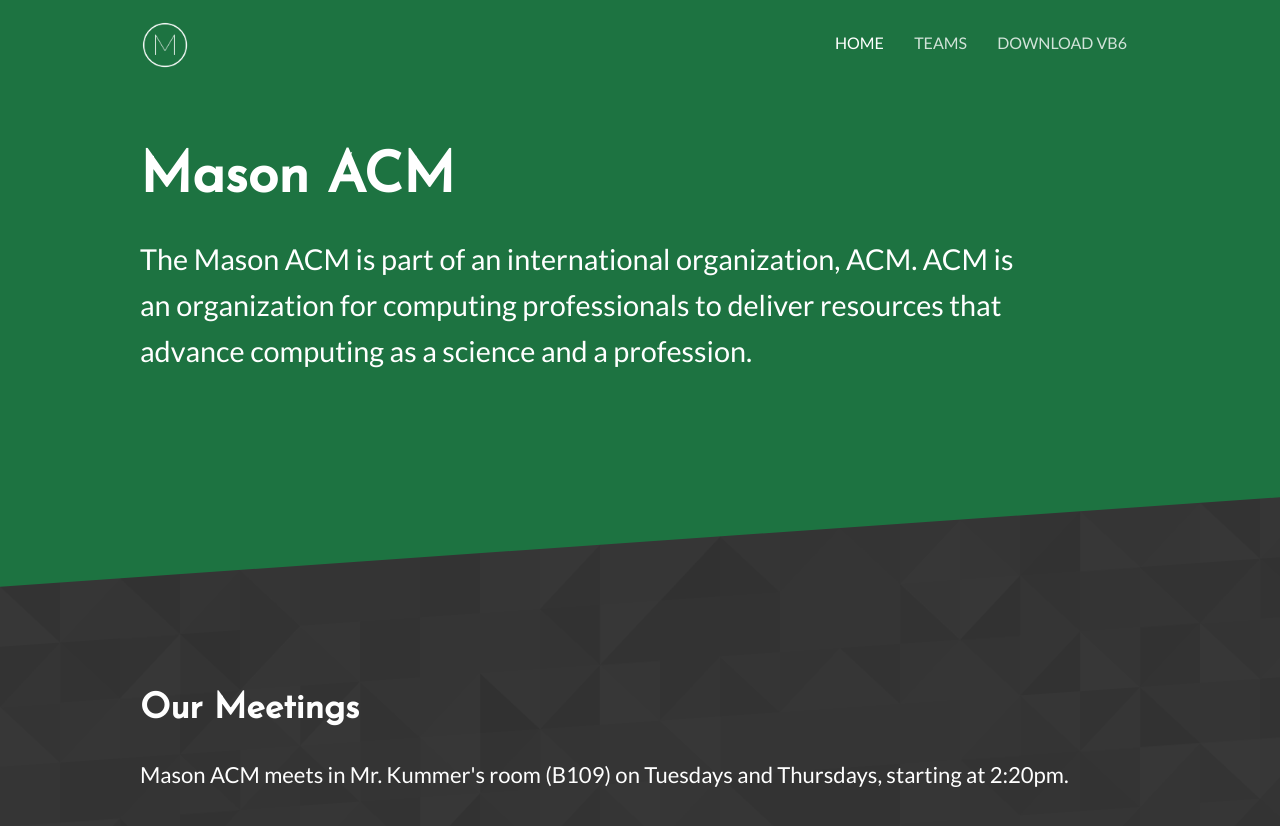
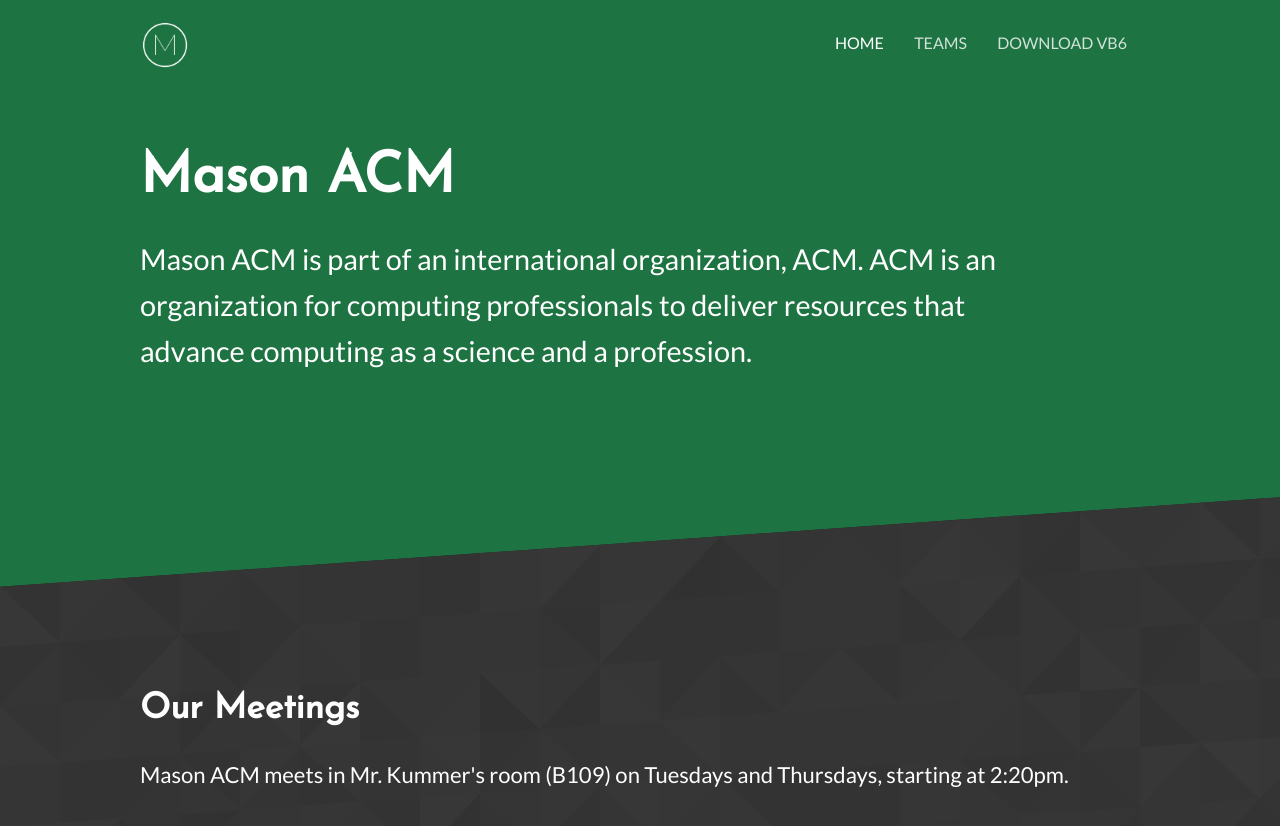
Before and after one commit to cravend/mason-acm-website, a Jekyll site: the page built from index.html, in a window 1280 px wide and 900 px high. Shown: the top 826 px of the window. Built offline with Jekyll 4.4.1, drawn with Linux system fonts in a browser that asks for light colours; nearby versions of some CDN libraries; a script that is not in the unit is left out; the list of posts is cut into pages by our own code.

Commit message:
update travis.yml

```diff
--- a/index.html
+++ b/index.html
@@ -6,7 +6,7 @@ layout: default
 <section class="hero diagonal">
 	<div class="container">
 		<h2>Mason ACM</h2>
-		<p class="subtext editable">The Mason ACM is part of an international organization, ACM. ACM is an organization for computing professionals to deliver resources that advance computing as a science and a profession.</p>
+		<p class="subtext">Mason ACM is part of an international organization, ACM. ACM is an organization for computing professionals to deliver resources that advance computing as a science and a profession.</p>
 	</div>
 </section>
 
```
Also changed, not shown: .travis.yml, 9 other files.
